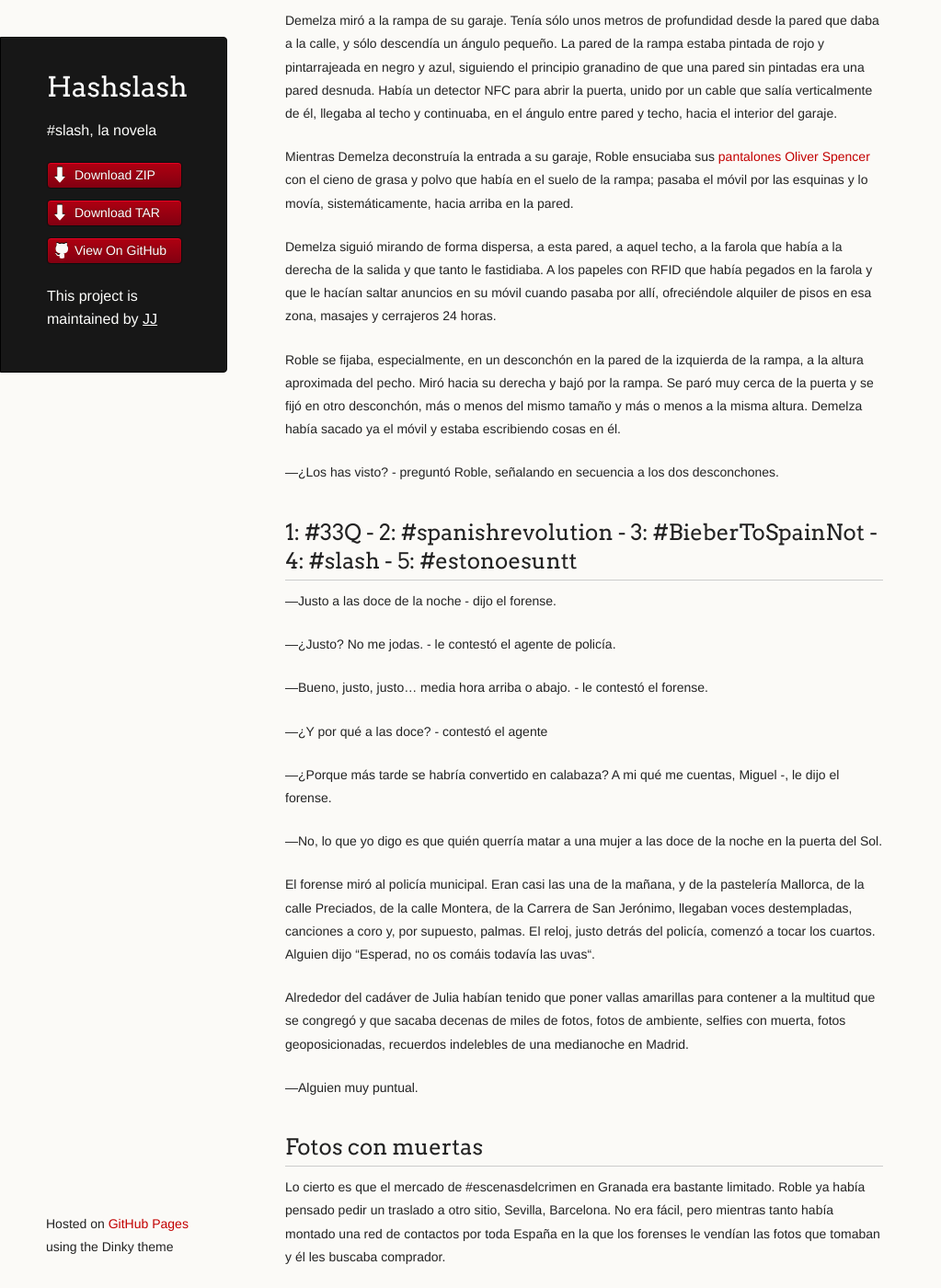
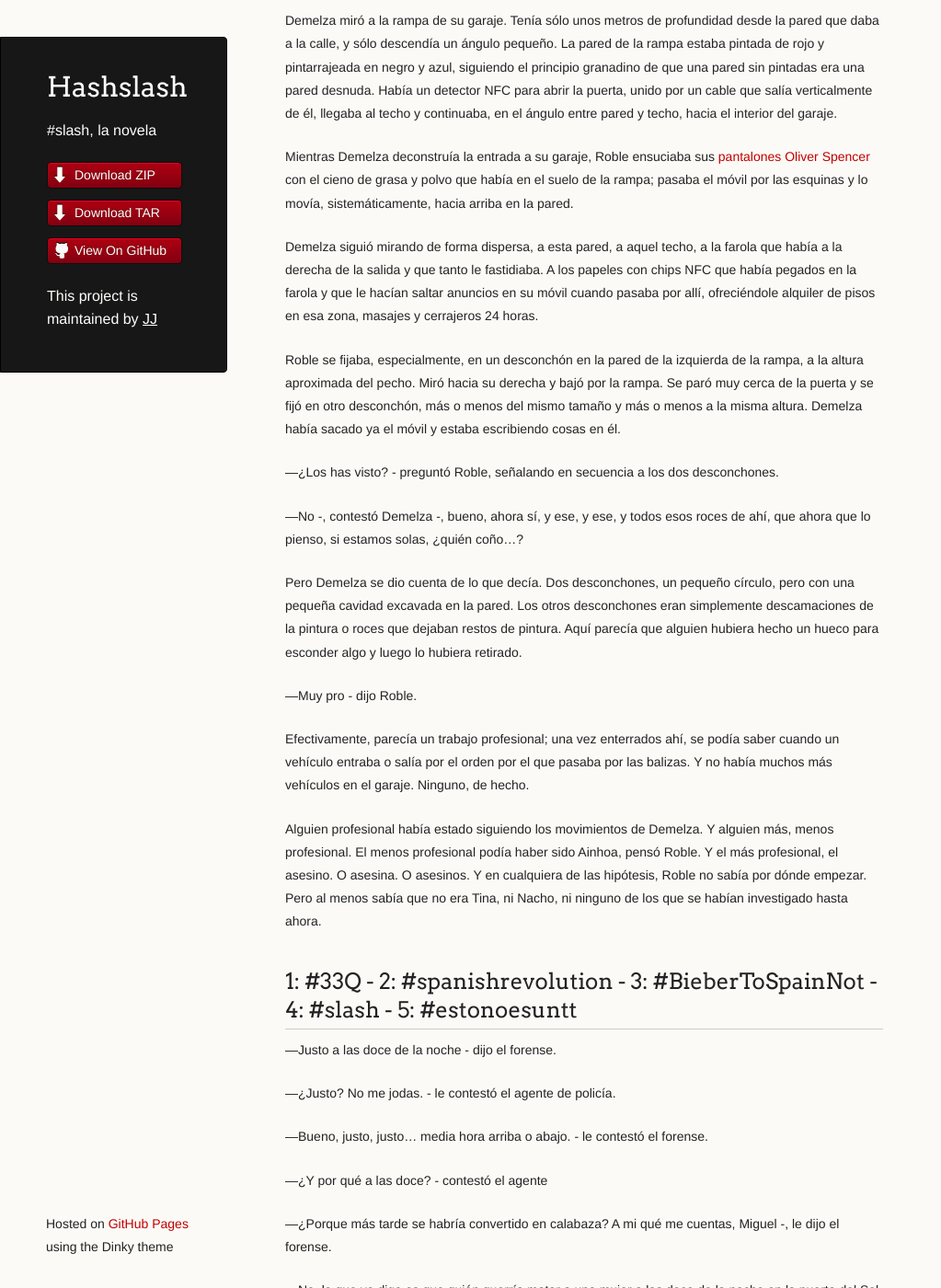
Before and after one commit to JJ/HashSlash, a Jekyll site: the page built from texto/HashSlash.md, in a window 1280 px wide and 1400 px high, scrolled down 63383 px. Shown: the whole window at 92% size, without its empty margins (0-1023 px from the left). Built offline with Jekyll 4.4.1, drawn with Linux system fonts in a browser that asks for light colours.

Commit message:
Sync texto/HashSlash.md from master to gh-pages

```diff
--- a/texto/HashSlash.md
+++ b/texto/HashSlash.md
@@ -3221,7 +3221,7 @@ arriba en la pared.
 
 Demelza siguió mirando de forma dispersa, a esta pared, a aquel techo,
 a la farola que había a la derecha de la salida y que tanto le
-fastidiaba. A los papeles con RFID que había pegados en la farola y que le
+fastidiaba. A los papeles con chips NFC que había pegados en la farola y que le
 hacían saltar anuncios en su móvil cuando pasaba por allí,
 ofreciéndole alquiler de pisos en esa zona, masajes y cerrajeros 24
 horas.
@@ -3236,9 +3236,29 @@ cosas en él.
 —¿Los has visto? - preguntó Roble, señalando en secuencia a los dos
 desconchones.
 
-
-
-
+—No -, contestó Demelza -, bueno, ahora sí, y ese, y ese, y todos esos
+roces de ahí, que ahora que lo pienso, si estamos solas, ¿quién
+coño...?
+
+Pero Demelza se dio cuenta de lo que decía. Dos desconchones, un
+pequeño círculo, pero con una pequeña cavidad excavada en la pared. Los otros
+desconchones eran simplemente descamaciones de la pintura o roces que
+dejaban restos de pintura. Aquí parecía que alguien hubiera hecho un
+hueco para esconder algo y luego lo hubiera retirado.
+
+—Muy pro - dijo Roble.
+
+Efectivamente, parecía un trabajo profesional; una vez enterrados ahí,
+se podía saber cuando un vehículo entraba o salía por el orden por el
+que pasaba por las balizas. Y no había muchos más vehículos en el
+garaje. Ninguno, de hecho.
+
+Alguien profesional había estado siguiendo los movimientos de
+Demelza. Y alguien más, menos profesional. El menos profesional podía
+haber sido Ainhoa, pensó Roble. Y el más profesional, el asesino. O
+asesina. O asesinos. Y en cualquiera de las hipótesis, Roble no sabía
+por dónde empezar. Pero al menos sabía que no era Tina, ni Nacho, ni
+ninguno de los que se habían investigado hasta ahora.
 
 
 1: #33Q - 2: #spanishrevolution - 3: #BieberToSpainNot - 4: #slash - 5: #estonoesuntt
```
